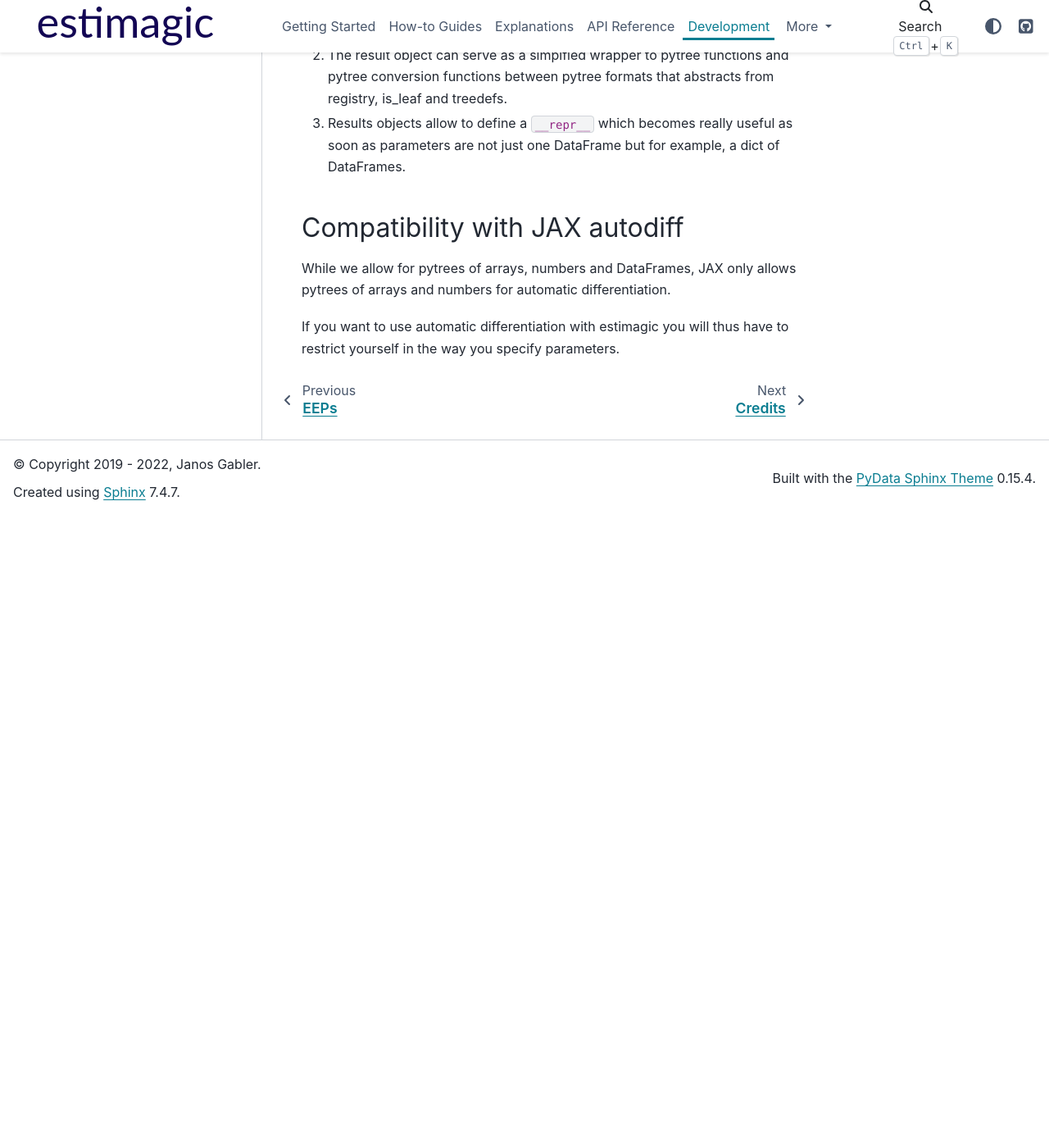
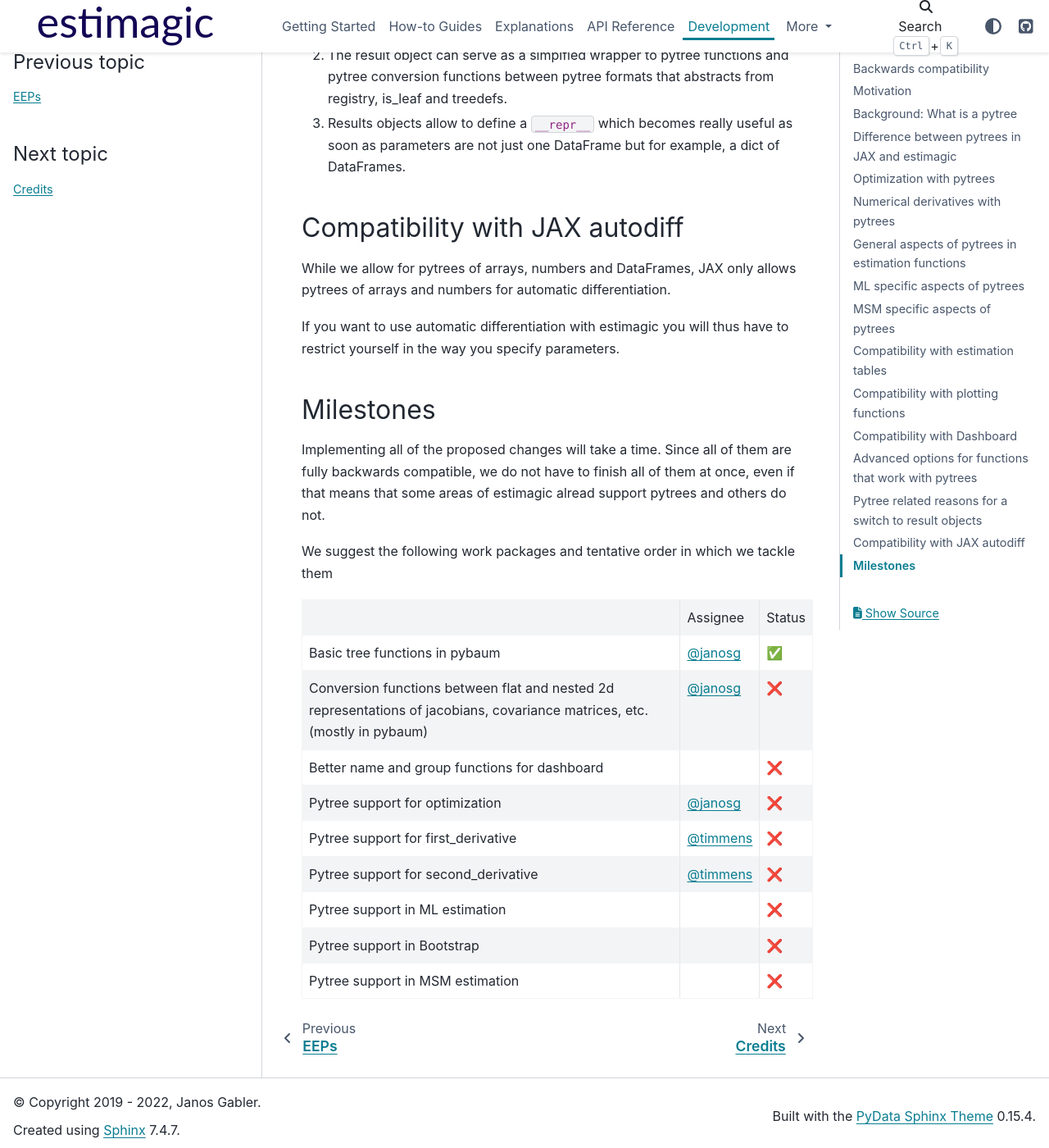
Before and after one commit to optimagic-dev/optimagic, a Sphinx documentation site: the page built from docs/source/development/eep-01-pytrees.rst, in a window 1280 px wide and 1400 px high, scrolled down 17159 px. Shown: the whole window at 82% size. Built offline with Sphinx 7.4.7 and the PyData theme 0.15.4, drawn with Linux system fonts in a browser that asks for light colours; pages that are not in the unit, such as notebooks, are missing from menus; before the commit the page ends 17789 px from its top, so only the background shows below that.

Commit message:
Add work packages.

```diff
--- a/docs/source/development/eep-01-pytrees.rst
+++ b/docs/source/development/eep-01-pytrees.rst
@@ -792,3 +792,38 @@
 
 If you want to use automatic differentiation with estimagic you will thus have to
 restrict yourself in the way you specify parameters.
+
+
+Milestones
+==========
+
+Implementing all of the proposed changes will take a time. Since all of them are
+fully backwards compatible, we do not have to finish all of them at once, even if that
+means that some areas of estimagic alread support pytrees and others do not.
+
+We suggest the following work packages and tentative order in which we tackle them
+
+
++----------------------------------------------------+------------------------+--------+
+|                                                    | Assignee               | Status |
++----------------------------------------------------+------------------------+--------+
+| Basic tree functions in pybaum                     | :ghuser:`janosg`       | ✅     |
++----------------------------------------------------+------------------------+--------+
+| Conversion functions between flat and nested 2d    | :ghuser:`janosg`       | ❌     |
+| representations of jacobians, covariance matrices, |                        |        |
+| etc. (mostly in pybaum)                            |                        |        |
++----------------------------------------------------+------------------------+--------+
+| Better name and group functions for dashboard      |                        | ❌     |
++----------------------------------------------------+------------------------+--------+
+| Pytree support for optimization                    | :ghuser:`janosg`       | ❌     |
++----------------------------------------------------+------------------------+--------+
+| Pytree support for first_derivative                | :ghuser:`timmens`      | ❌     |
++----------------------------------------------------+------------------------+--------+
+| Pytree support for second_derivative               | :ghuser:`timmens`      | ❌     |
++----------------------------------------------------+------------------------+--------+
+| Pytree support in ML estimation                    |                        | ❌     |
++----------------------------------------------------+------------------------+--------+
+| Pytree support in Bootstrap                        |                        | ❌     |
++----------------------------------------------------+------------------------+--------+
+| Pytree support in MSM estimation                   |                        | ❌     |
++----------------------------------------------------+------------------------+--------+
```
